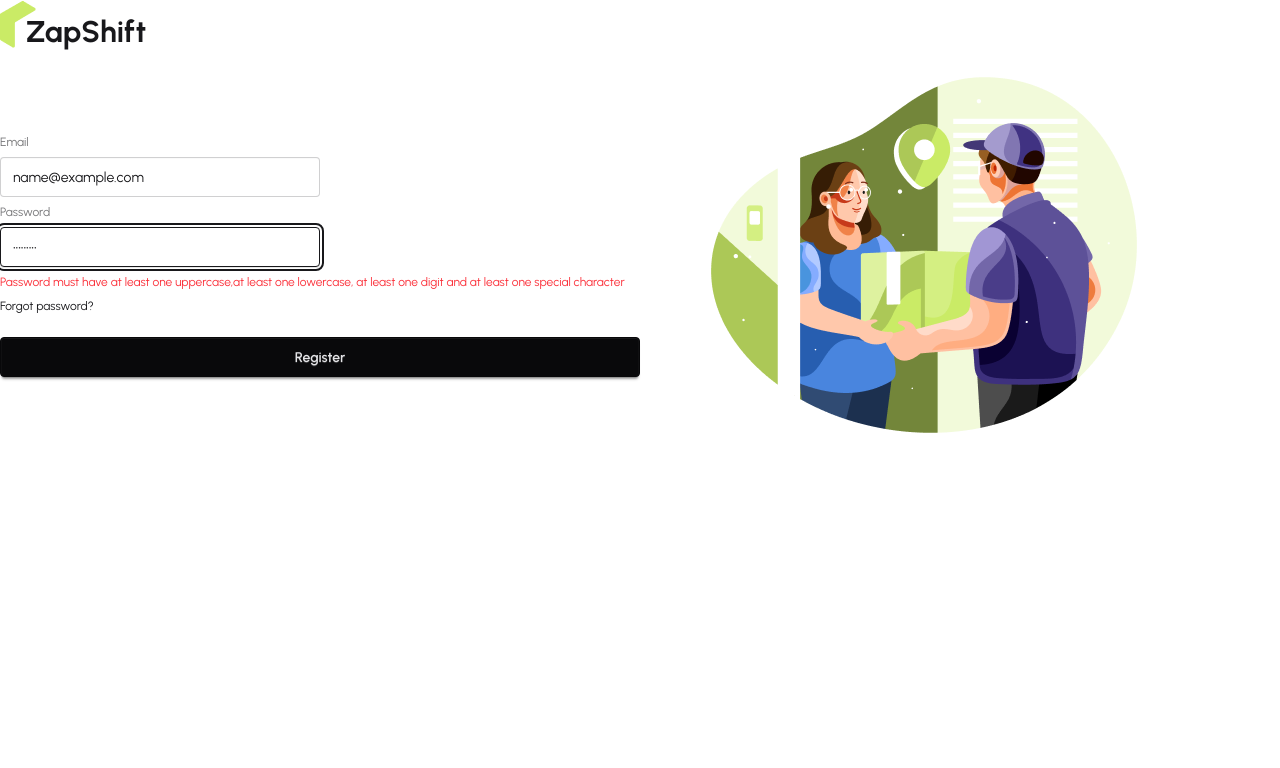
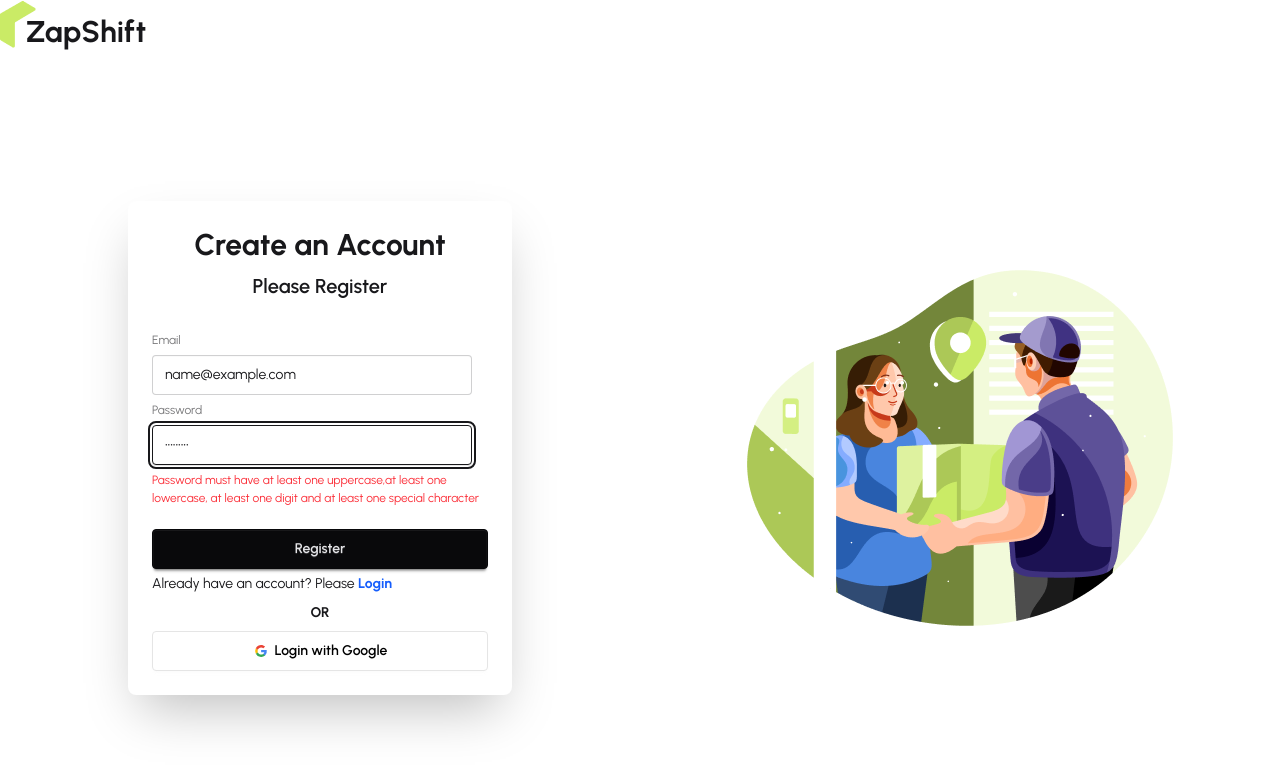
Before and after one commit to himel2535/zap-shift-client, a React (Vite) app: page /register in a window 1280 px wide. Both pictures are taken after typing "name@example.com", "Sample123" into the empty fields and a click on the button "Register". Shown: the top 768 px of the page. Built offline with nearby package versions, Linux system fonts and the light colour scheme; no server answers.

Commit message:
google sign in used

```diff
--- a/src/contexts/AuthProvider.jsx
+++ b/src/contexts/AuthProvider.jsx
@@ -2,22 +2,40 @@ import React from "react";
 import { AuthContext } from "./AuthContext";
 import {
   createUserWithEmailAndPassword,
+  GoogleAuthProvider,
   signInWithEmailAndPassword,
+  signInWithPopup,
+  signOut,
 } from "firebase/auth";
 import { auth } from "../firebase/firebase.init";
 
 const AuthProvider = ({ children }) => {
+  const googleProvider = new GoogleAuthProvider();
+
+  // ---create---
   const registerUser = (email, password) => {
     return createUserWithEmailAndPassword(auth, email, password);
   };
 
+  // ---signIn---
   const signInUser = (email, password) => {
     return signInWithEmailAndPassword(auth, email, password);
+  };
+
+  // ---google signIn---
+  const signInWithGoogle = () => {
+    return signInWithPopup(auth, googleProvider);
+  };
+
+  // ---Sign Out---
+  const LogOut = () => {
+    return signOut(auth);
   };
 
   const authInfo = {
     registerUser,
     signInUser,
+    signInWithGoogle,
   };
 
   return <AuthContext value={authInfo}> {children}</AuthContext>;
--- a/src/layouts/AuthLayout.jsx
+++ b/src/layouts/AuthLayout.jsx
@@ -5,14 +5,14 @@ import authImage from "../assets/authImage.png";
 
 const AuthLayout = () => {
   return (
-    <div className="max-w-7xl mx-auto">
+    <div className="max-w-7xl mx-auto ">
       <Logo></Logo>
-      <div className="flex flex-col md:flex-row justify-between items-center">
-        <div className="flex-1">
+      <div className="flex flex-col md:flex-row min-h-screen justify-between items-center">
+        <div className="flex-1 flex items-center justify-center">
           <Outlet></Outlet>
         </div>
-        <div className="flex-1">
-          <img src={authImage} alt="" />
+        <div className="flex-1 flex items-center justify-center">
+          <img src={authImage} alt=""  />
         </div>
       </div>
     </div>
--- a/src/pages/auth/Login/Login.jsx
+++ b/src/pages/auth/Login/Login.jsx
@@ -1,6 +1,8 @@
 import React from "react";
 import { useForm } from "react-hook-form";
 import useAuth from "../../../hooks/useAuth";
+import { Link } from "react-router";
+import SocialLogin from "../socialLogin/SocialLogin";
 
 const Login = () => {
   const {
@@ -12,7 +14,6 @@ const Login = () => {
   const { signInUser } = useAuth();
 
   const handleSignIn = (data) => {
-
     signInUser(data.email, data.password)
       .then((result) => {
         console.log(result.user);
@@ -23,8 +24,15 @@ const Login = () => {
   };
 
   return (
-    <div className="card bg-base-100 w-full max-w-sm shrink-0 shadow-2xl">
-      <form onSubmit={handleSubmit(handleSignIn)} className="card-body">
+    <div className="card bg-base-100 w-full max-w-sm shrink-0 shadow-2xl ">
+      <h3 className="text-center text-3xl font-bold mt-5 leading-relaxed">
+        Welcome Back
+      </h3>
+      <p className="text-center font-semibold text-xl leading-relaxed">
+        Please Login
+      </p>
+      <div className="card-body">
+        <form onSubmit={handleSubmit(handleSignIn)}>
           <fieldset className="fieldset">
             {/* ---Email--- */}
             <label className="label">Email</label>
@@ -58,8 +66,8 @@ const Login = () => {
             )}
             {errors.password?.type === "pattern" && (
               <p className="text-red-500">
-              Password must have at least one uppercase,at least one lowercase,
-              at least one digit and at least one special character
+                Password must have at least one uppercase,at least one
+                lowercase, at least one digit and at least one special character
               </p>
             )}
             <div>
@@ -67,7 +75,15 @@ const Login = () => {
             </div>
             <button className="btn btn-neutral mt-4">Login</button>
           </fieldset>
+          <p>
+            Don't have an account?{" "}
+            <Link className="text-blue-600 font-bold" to="/register">
+              Register
+            </Link>
+          </p>
         </form>
+        <SocialLogin></SocialLogin>
+      </div>
     </div>
   );
 };
--- a/src/pages/auth/Register/Register.jsx
+++ b/src/pages/auth/Register/Register.jsx
@@ -1,14 +1,18 @@
 import React from "react";
 import { useForm } from "react-hook-form";
 import useAuth from "../../../hooks/useAuth";
+import { Link } from "react-router";
+import SocialLogin from "../socialLogin/SocialLogin";
 
 const Register = () => {
+
+  const { registerUser } = useAuth();
+
   const {
     register,
     handleSubmit,
     formState: { errors },
   } = useForm();
-  const { registerUser } = useAuth();
 
   const handleRegistration = (data) => {
     console.log(data);
@@ -22,27 +26,36 @@ const Register = () => {
   };
 
   return (
-    <div>
+    <div className="card bg-base-100 w-full max-w-sm shrink-0 shadow-2xl ">
+      <h3 className="text-center text-3xl font-bold mt-5 leading-relaxed">
+        Create an Account
+      </h3>
+      <p className="text-center font-semibold text-xl leading-relaxed">
+        Please Register
+      </p>
+      <div className="card-body">
         <form onSubmit={handleSubmit(handleRegistration)}>
-        <fieldset className="fieldset">
-          {/* ---email--- */}
+          <fieldset className="fieldset ">
+            {/* ---Email--- */}
             <label className="label">Email</label>
             <input
-            {...register("email", { required: true })}
+              {...register("email", {
+                required: true,
+              })}
               type="email"
               className="input"
               placeholder="Email"
             />
+
             {errors.email?.type === "required" && (
               <p className="text-red-500">Email is required</p>
             )}
 
-          {/* ---password--- */}
+            {/* ---Password--- */}
             <label className="label">Password</label>
             <input
               {...register("password", {
                 required: true,
-              minLength: 8,
                 pattern:
                   /^(?=.*[a-z])(?=.*[A-Z])(?=.*\d)(?=.*[^A-Za-z0-9]).{8,}$/,
               })}
@@ -50,28 +63,29 @@ const Register = () => {
               className="input"
               placeholder="Password"
             />
-
             {errors.password?.type === "required" && (
               <p className="text-red-500">Password is required</p>
             )}
-
-          {errors.password?.type === "minLength" && (
+            {errors.password?.type === "pattern" && (
               <p className="text-red-500">
-              Password must be 8 characters or longer
+                Password must have at least one uppercase,at least one
+                lowercase, at least one digit and at least one special character
               </p>
             )}
-          {errors.password?.type === "pattern" && (
-            <p className="text-red-500">
-              Password must have at least one uppercase,at least one lowercase,
-              at least one digit and at least one special character
-            </p>
-          )}
-          <div>
+            {/* <div>
             <a className="link link-hover">Forgot password?</a>
-          </div>
+          </div> */}
             <button className="btn btn-neutral mt-4">Register</button>
           </fieldset>
+          <p>
+            Already have an account? Please{" "}
+            <Link className="text-blue-600 font-bold" to="/login">
+              Login
+            </Link>
+          </p>
         </form>
+        <SocialLogin></SocialLogin>
+      </div>
     </div>
   );
 };
--- /dev/null
+++ b/src/pages/auth/socialLogin/SocialLogin.jsx
@@ -0,0 +1,57 @@
+import React from "react";
+import useAuth from "../../../hooks/useAuth";
+
+const SocialLogin = () => {
+  const { signInWithGoogle } = useAuth();
+
+  const handleSignInWithGoogle = () => {
+    signInWithGoogle()
+      .then((result) => {
+        console.log(result.user);
+      })
+      .catch((err) => {
+        console.log(err);
+      });
+  };
+  return (
+    <div className="text-center ">
+      <p className="font-bold mb-2 ">OR</p>
+      {/* Google */}
+      <button
+        onClick={handleSignInWithGoogle}
+        className="btn w-full  bg-white text-black border-[#e5e5e5]"
+      >
+        <svg
+          aria-label="Google logo"
+          width="16"
+          height="16"
+          xmlns="http://www.w3.org/2000/svg"
+          viewBox="0 0 512 512"
+        >
+          <g>
+            <path d="m0 0H512V512H0" fill="#fff"></path>
+            <path
+              fill="#34a853"
+              d="M153 292c30 82 118 95 171 60h62v48A192 192 0 0190 341"
+            ></path>
+            <path
+              fill="#4285f4"
+              d="m386 400a140 175 0 0053-179H260v74h102q-7 37-38 57"
+            ></path>
+            <path
+              fill="#fbbc02"
+              d="m90 341a208 200 0 010-171l63 49q-12 37 0 73"
+            ></path>
+            <path
+              fill="#ea4335"
+              d="m153 219c22-69 116-109 179-50l55-54c-78-75-230-72-297 55"
+            ></path>
+          </g>
+        </svg>
+        Login with Google
+      </button>
+    </div>
+  );
+};
+
+export default SocialLogin;
```
Lines whose indentation alone changed are shown as unchanged.
